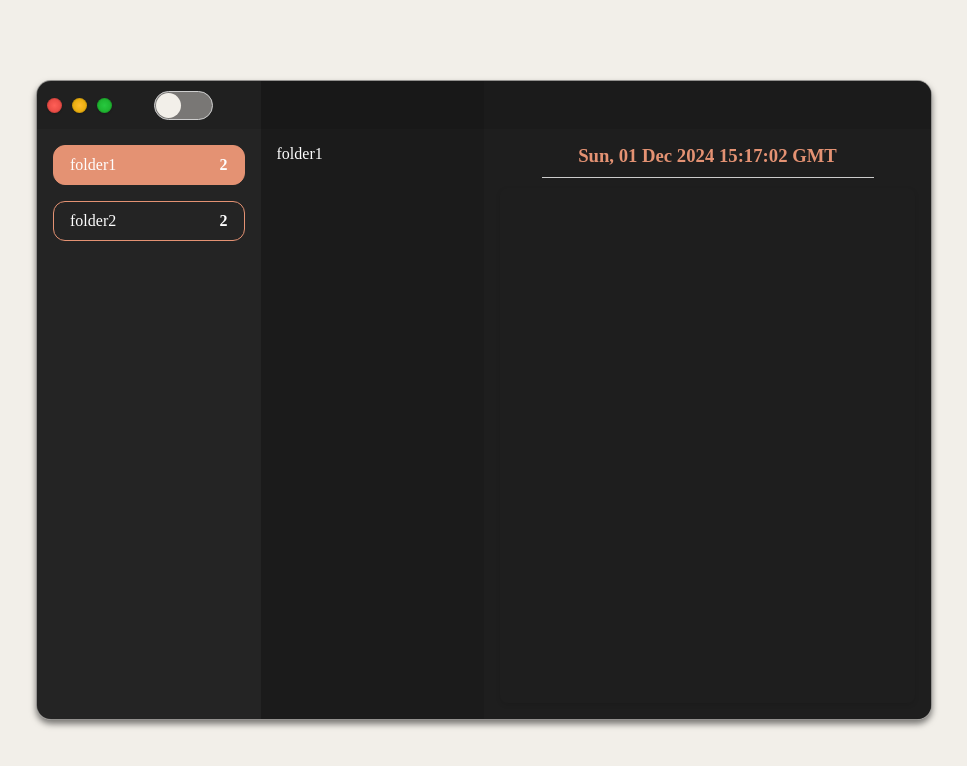
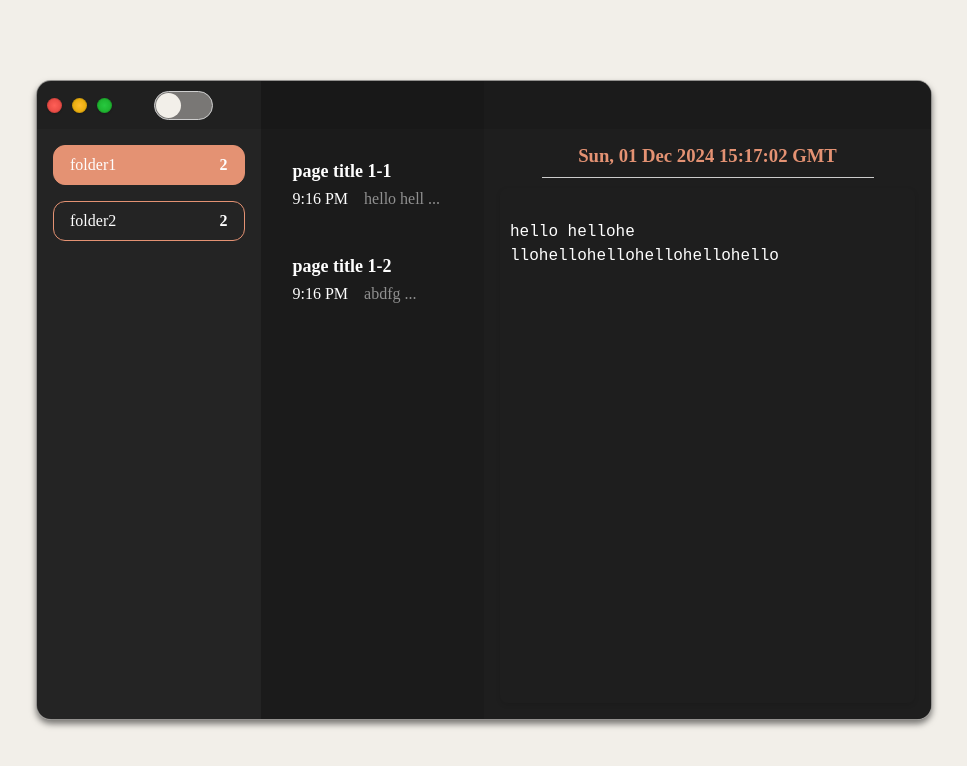
Before and after one commit to ggorcl/notes, a React (Create React App) app: page / in a window 1280 px wide. Shown: the top 766 px of the page, without its empty margins (156-1123 px from the left). Built offline with nearby package versions, Linux system fonts and the light colour scheme.

Commit message:
text area to updated the notes

```diff
--- a/src/components/Folder.js
+++ b/src/components/Folder.js
@@ -1,10 +1,19 @@
-import { useSelector } from "react-redux"
+import { useSelector } from "react-redux";
+import { NoteItem } from "./NoteItem";
 
-export function Folder(){
-    const selectedFolder = useSelector((state) => state.selectedFolder)
-    return (
-        <div>
-            {selectedFolder}
-        </div>
-    )
+export function Folder() {
+  const selectedFolder = useSelector((state) => state.selectedFolder);
+  const dataSlice = useSelector((state) => state.dataSlice);
+  console.log(dataSlice[selectedFolder]);
+  return (
+    <div>
+      {dataSlice &&
+        dataSlice[selectedFolder].map((element, index) => {
+          return (
+            <NoteItem key={`note-item-0${index}`} time={"9:16 PM"} title={element.title} content={element.content} index={index}/>
+
+          );
+        })}
+    </div>
+  );
 }
--- a/src/components/Note.js
+++ b/src/components/Note.js
@@ -1,11 +1,21 @@
-import {useSelector} from 'react-redux'
+import {useDispatch, useSelector} from 'react-redux'
+import {updateDataSlice} from '../redux/dataSlice'
 export function Note(){
     const primaryColor = useSelector((state) => state.primaryColor)
+    const selectedFolder = useSelector((state) => state.selectedFolder)
+    const selectedNote = useSelector((state) => state.selectedNote)
+    const dataSlice = useSelector((state) => state.dataSlice)
+    const dispatch = useDispatch()
+
+    function handleUpdate(data){
+        console.log(dataSlice);
+        dispatch((updateDataSlice({folder: selectedFolder, index: selectedNote, newContent: data})))
+    }
     return (
         <div className="note">
             <h3 className="note-heading" style={{color: `${primaryColor}`}}>{new Date().toUTCString().toString()}</h3>
             <hr className="note-divider" />
-            <textarea className="note-content"></textarea>
+            <textarea value={dataSlice[selectedFolder][selectedNote]?.content} className="note-content" onChange={(e) => handleUpdate(e.target.value)}></textarea>
         </div>
     )
 }
--- /dev/null
+++ b/src/components/NoteItem.js
@@ -0,0 +1,18 @@
+import { useDispatch } from "react-redux";
+import {setSelectedNote} from '../redux/selectedNoteSlice'
+
+export function NoteItem({ title, time, content, index }) {
+  const dispatch = useDispatch()
+
+  return (
+    <div className="note-item" onClick={() => dispatch(setSelectedNote(index))}>
+      <div style={{padding: 0}} className="note-item-title">{title}</div>
+      <span className="note-item-main">
+        <span className="note-item-time">
+          {time}
+          </span>
+        <span className="note-item-content" style={{ color: "#909090" }}>{content.slice(0, 10)} ...</span>
+      </span>
+    </div>
+  );
+}
--- a/src/index.css
+++ b/src/index.css
@@ -210,3 +210,32 @@
 .note-content::selection{
   background: var(--primary-color);
 }
+
+.note-item{
+  display: flex;
+  flex-direction: column;
+  padding: 1em;
+  transition: all var(--animation-time) ease;
+  border-radius: 15px;
+  margin-bottom: 1em;
+  cursor: pointer;
+}
+
+.note-item:hover{
+  background-color: var(--primary-color);
+}
+
+.note-item-title{
+  font-size: large;
+  font-weight: bold;
+}
+
+.note-item-main{
+  font-size: medium;
+  font-weight: lighter;
+  margin-top: 0.5em;
+}
+
+.note-item-content{
+  padding-left: 1em;
+}
--- a/src/redux/dataSlice.js
+++ b/src/redux/dataSlice.js
@@ -3,13 +3,19 @@ import { createSlice } from '@reduxjs/toolkit';
 const dataSlice = createSlice({
   name: 'dataSlice',
   initialState: {
-    folder1: [{time: "current time", title: "page title", content: "abcdsdfsdf"}, {time: "current time 2", title: "page title 2", content: "abdfg"}],
-    folder2: [{time: "current time", title: "page title", content: "abcdsdfsdf"}, {time: "current time 2", title: "page title 2", content: "abdfg"}],
+    folder1: [{time: "10:00 AM", title: "page title 1-1", content: "hello hellohe\nllohellohellohellohellohello "}, {time: "12:00 AM", title: "page title 1-2", content: "abdfg"}],
+    folder2: [{time: "11:00 AM", title: "page title 2-1", content: "abcds dfsdf bcdsdfsdf\nabcdsdfsdfabcdsdfsdf"}, {time: "1:00 AM", title: "page title 2-2", content: "abdfg"}],
     },
   reducers: {
     setDataSlice: (state, action) => action.payload,
+    updateDataSlice: (state, action) => {
+      const {folder, index, newContent} = action.payload;
+      if(state[folder] && state[folder][index]){
+        state[folder][index].content = newContent;
+      }
+    }
   },
 });
 
-export const { setDataSlice } = dataSlice.actions;
+export const { setDataSlice, updateDataSlice} = dataSlice.actions;
 export default dataSlice.reducer;
--- /dev/null
+++ b/src/redux/selectedNoteSlice.js
@@ -0,0 +1,13 @@
+import { createSlice } from '@reduxjs/toolkit';
+const selectedNoteSlice = createSlice({
+  name: 'selectedNote',
+  initialState: '0',
+  reducers: {
+    setSelectedNote: (state, action) => {
+      return action.payload;
+    },
+  },
+});
+
+export const { setSelectedNote } = selectedNoteSlice.actions;
+export default selectedNoteSlice.reducer;
--- a/src/redux/store.js
+++ b/src/redux/store.js
@@ -2,6 +2,7 @@ import { configureStore } from '@reduxjs/toolkit';
 import primaryColorReducer from './primaryColorSlice.js';
 import dataSliceReducer from './dataSlice.js'
 import selectedFolderReducer from './selectedFolderSlice.js';
+import selectedNoteReducer from './selectedNoteSlice.js';
 
 
 const store = configureStore({
@@ -9,6 +10,7 @@ const store = configureStore({
     primaryColor: primaryColorReducer,
     dataSlice: dataSliceReducer,
     selectedFolder: selectedFolderReducer,
+    selectedNote: selectedNoteReducer
   },
 });
 
```
